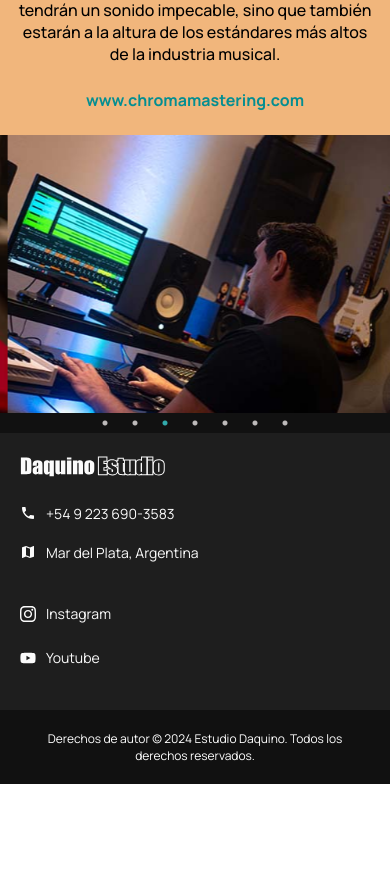
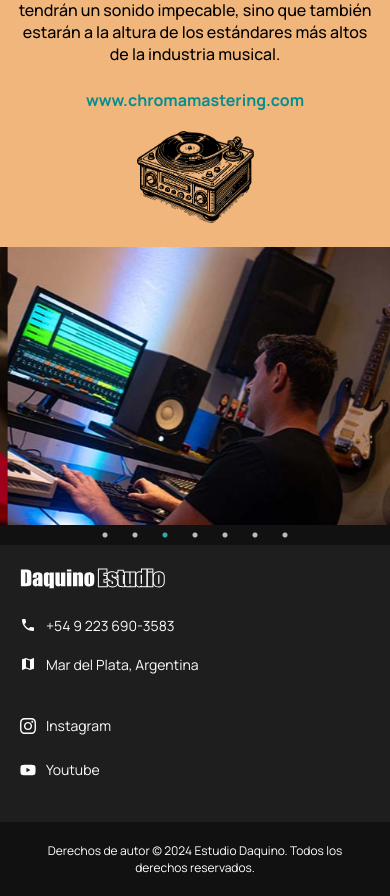
Before and after one commit to MarcosLabra/daquino-estudio, a Next.js app: page / in a window 390 px wide. Shown: the part 4384-5280 px from the top of the page. Before the commit the page ends 5168 px from the top, so only its background shows below. Built offline with nearby package versions, Linux system fonts and the light colour scheme.

Commit message:
agrego la imagen de mastering mas chica y abajo para mobile

```diff
--- a/src/app/ui/recordingStudio/mastering.module.scss
+++ b/src/app/ui/recordingStudio/mastering.module.scss
@@ -28,8 +28,10 @@
       font-weight: 700;
       color: $teal ;
     }
+
     .illustration {
-      display: none;
+      margin-top: 20px;
+      width: 30vw;
     }
   }
 }
@@ -63,7 +65,6 @@
 
       .illustration {
         width: 30vw;
-        display: block;
       }
     }
   }
@@ -73,6 +74,7 @@
   .session {
     article {
       padding: 60px 300px;
+
       .illustration {
         width: 20vw;
       }
```
